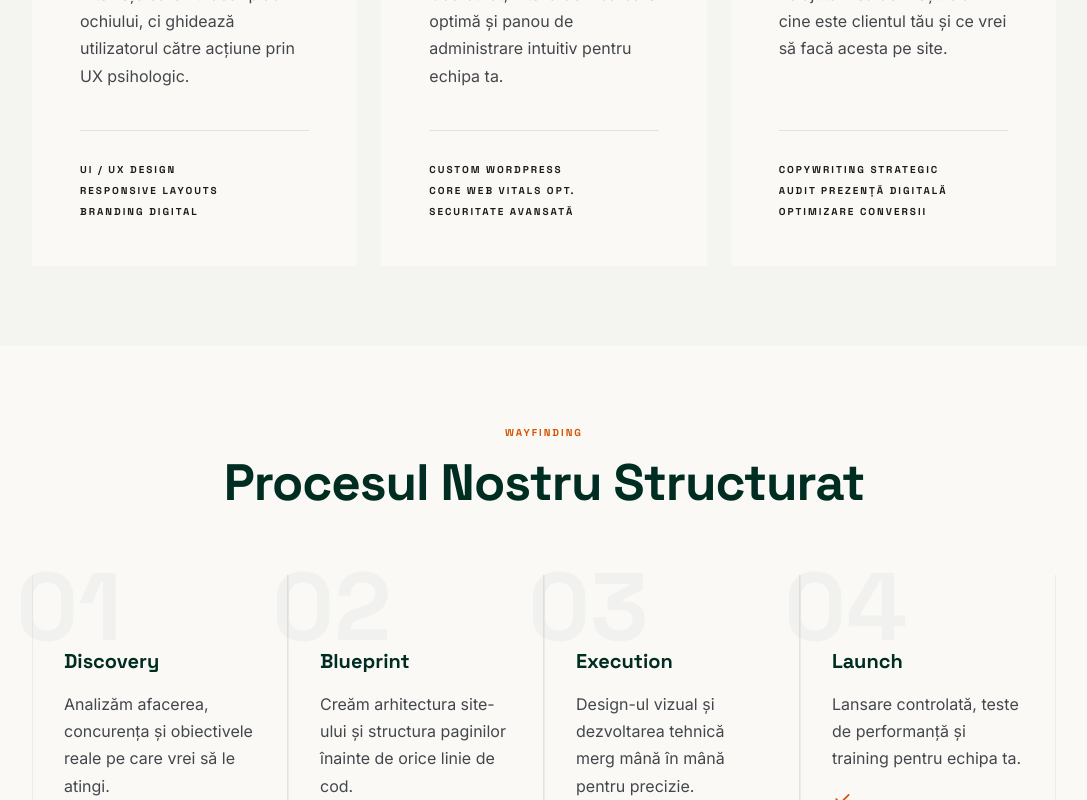
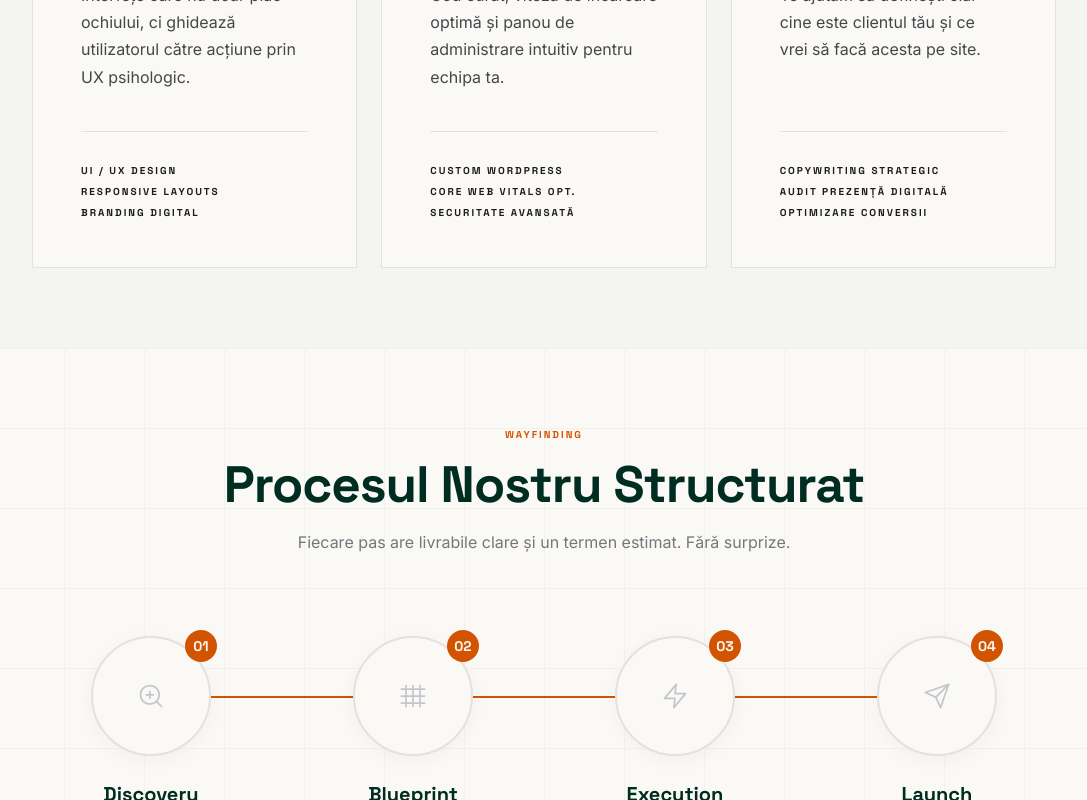
Before and after one commit to mitrescuvasile300/bbl-sites, a React (Vite) app: page / in a window 1280 px wide. Shown: the part 2000-2800 px from the top of the page, without its empty margins (96-1183 px from the left). Built offline with nearby package versions, Linux system fonts and the light colour scheme.

Commit message:
v9: bigger logo header, fix service hover text visibility, premium process infographic

```diff
--- a/src/components/Navbar.tsx
+++ b/src/components/Navbar.tsx
@@ -41,7 +41,7 @@ export default function Navbar() {
             <img
               src="/logo-bbl-nav.png"
               alt="BBL Sites"
-              style={{ height: '32px', width: 'auto', objectFit: 'contain' }}
+              style={{ height: '44px', width: 'auto', objectFit: 'contain' }}
             />
           </Link>
           <div className="hidden md:flex items-center gap-10">
--- a/src/pages/Home.tsx
+++ b/src/pages/Home.tsx
@@ -23,6 +23,7 @@ function Navbar() {
     { label: 'Servicii', href: '#servicii' },
     { label: 'Proces', href: '#proces' },
     { label: 'Portofoliu', href: '#portofoliu' },
+    { label: 'Cine suntem', href: '#despre' },
     { label: 'Contact', href: '#contact' },
   ];
 
@@ -40,7 +41,7 @@ function Navbar() {
             <img
               src="/logo-bbl-nav.png"
               alt="BBL Sites"
-              style={{ height: '32px', width: 'auto', objectFit: 'contain' }}
+              style={{ height: '44px', width: 'auto', objectFit: 'contain' }}
             />
           </a>
           <div className="hidden md:flex items-center gap-10">
@@ -378,28 +379,31 @@ function ServicesSection() {
               className="service-card p-10 md:p-12 relative flex flex-col h-full group cursor-pointer"
               style={{
                 backgroundColor: '#FAF9F5',
+                border: '1px solid #E3E2DF',
                 transition: 'all 0.5s cubic-bezier(0.16, 1, 0.3, 1)',
               }}
               onMouseEnter={(e) => {
                 e.currentTarget.style.backgroundColor = '#002D21';
+                e.currentTarget.style.borderColor = '#002D21';
               }}
               onMouseLeave={(e) => {
                 e.currentTarget.style.backgroundColor = '#FAF9F5';
+                e.currentTarget.style.borderColor = '#E3E2DF';
               }}
             >
-              <span className="text-micro mb-10 block transition-colors duration-500" style={{ color: '#D35400' }}>
+              <span className="text-micro mb-10 block text-[#D35400] transition-colors duration-500 group-hover:text-[#FF854A]">
                 {s.num}
               </span>
-              <h3 className="font-headline font-bold text-2xl mb-5 transition-colors duration-500 group-hover:text-white" style={{ color: '#002D21' }}>
+              <h3 className="font-headline font-bold text-2xl mb-5 text-[#002D21] transition-colors duration-500 group-hover:text-white">
                 {s.title}
               </h3>
-              <p className="text-body text-sm mb-10 transition-colors duration-500 group-hover:text-white/60" style={{ color: '#43474C' }}>
+              <p className="text-body text-sm mb-10 text-[#43474C] transition-colors duration-500 group-hover:text-white/70">
                 {s.desc}
               </p>
-              <div className="mt-auto pt-8 transition-colors duration-500" style={{ borderTop: '1px solid #E3E2DF' }}>
+              <div className="mt-auto pt-8 border-t border-[#E3E2DF] transition-colors duration-500 group-hover:border-white/10">
                 <ul className="space-y-2">
                   {s.items.map((item) => (
-                    <li key={item} className="text-micro transition-colors duration-500 group-hover:text-white/80" style={{ color: '#1B1C1A' }}>
+                    <li key={item} className="text-micro text-[#1B1C1A] transition-colors duration-500 group-hover:text-white/80">
                       {item}
                     </li>
                   ))}
@@ -413,22 +417,44 @@ function ServicesSection() {
   );
 }
 
-/* ─────────────── Process Roadmap ─────────────── */
+/* ─────────────── Process Roadmap (Premium) ─────────────── */
 function ProcessSection() {
   const sectionRef = useRef<HTMLDivElement>(null);
+  const stepsRef = useRef<HTMLDivElement>(null);
 
   useLayoutEffect(() => {
     const ctx = gsap.context(() => {
+      // Header animation
+      gsap.fromTo(
+        '.process-header',
+        { opacity: 0, y: 30 },
+        {
+          opacity: 1, y: 0, duration: 0.8, ease: 'expo.out',
+          scrollTrigger: { trigger: sectionRef.current, start: 'top 80%' },
+        }
+      );
+
+      // Timeline bar animation
+      gsap.fromTo(
+        '.timeline-progress',
+        { scaleX: 0 },
+        {
+          scaleX: 1, duration: 1.5, ease: 'expo.out',
+          scrollTrigger: { trigger: stepsRef.current, start: 'top 80%' },
+        }
+      );
+
+      // Steps stagger
       gsap.fromTo(
         (sectionRef.current ? Array.from(sectionRef.current.querySelectorAll('.process-step')) : []),
-        { opacity: 0, y: 40 },
+        { opacity: 0, y: 50 },
         {
           opacity: 1,
           y: 0,
-          duration: 0.7,
-          stagger: 0.12,
+          duration: 0.8,
+          stagger: 0.2,
           ease: 'expo.out',
-          scrollTrigger: { trigger: sectionRef.current, start: 'top 75%' },
+          scrollTrigger: { trigger: stepsRef.current, start: 'top 75%' },
         }
       );
     }, sectionRef);
@@ -436,58 +462,137 @@ function ProcessSection() {
   }, []);
 
   const steps = [
-    { num: '01', title: 'Discovery', desc: 'Analizăm afacerea, concurența și obiectivele reale pe care vrei să le atingi.' },
-    { num: '02', title: 'Blueprint', desc: 'Creăm arhitectura site-ului și structura paginilor înainte de orice linie de cod.' },
-    { num: '03', title: 'Execution', desc: 'Design-ul vizual și dezvoltarea tehnică merg mână în mână pentru precizie.' },
-    { num: '04', title: 'Launch', desc: 'Lansare controlată, teste de performanță și training pentru echipa ta.' },
+    {
+      num: '01',
+      title: 'Discovery',
+      desc: 'Analizăm afacerea, concurența și obiectivele reale pe care vrei să le atingi.',
+      icon: (
+        <svg width="28" height="28" viewBox="0 0 24 24" fill="none" stroke="currentColor" strokeWidth="1.5" strokeLinecap="round" strokeLinejoin="round">
+          <circle cx="11" cy="11" r="8"/><path d="m21 21-4.35-4.35"/><path d="M11 8v6M8 11h6"/>
+        </svg>
+      ),
+    },
+    {
+      num: '02',
+      title: 'Blueprint',
+      desc: 'Creăm arhitectura site-ului și structura paginilor înainte de orice linie de cod.',
+      icon: (
+        <svg width="28" height="28" viewBox="0 0 24 24" fill="none" stroke="currentColor" strokeWidth="1.5" strokeLinecap="round" strokeLinejoin="round">
+          <path d="M2 6h20M2 12h20M2 18h20"/><path d="M6 3v18"/><path d="M12 3v18"/><path d="M18 3v18"/>
+        </svg>
+      ),
+    },
+    {
+      num: '03',
+      title: 'Execution',
+      desc: 'Design-ul vizual și dezvoltarea tehnică merg mână în mână pentru precizie.',
+      icon: (
+        <svg width="28" height="28" viewBox="0 0 24 24" fill="none" stroke="currentColor" strokeWidth="1.5" strokeLinecap="round" strokeLinejoin="round">
+          <polygon points="13 2 3 14 12 14 11 22 21 10 12 10 13 2"/>
+        </svg>
+      ),
+    },
+    {
+      num: '04',
+      title: 'Launch',
+      desc: 'Lansare controlată, teste de performanță și training pentru echipa ta.',
+      icon: (
+        <svg width="28" height="28" viewBox="0 0 24 24" fill="none" stroke="currentColor" strokeWidth="1.5" strokeLinecap="round" strokeLinejoin="round">
+          <path d="M22 2L11 13M22 2l-7 20-4-9-9-4 20-7z"/>
+        </svg>
+      ),
+    },
   ];
 
   return (
-    <section ref={sectionRef} id="proces" className="section-padding" style={{ backgroundColor: '#FAF9F5' }}>
-      <div className="content-max-width" style={{ padding: '0 clamp(24px, 5vw, 80px)' }}>
-        <div className="mb-16 text-center">
+    <section ref={sectionRef} id="proces" className="section-padding relative overflow-hidden" style={{ backgroundColor: '#FAF9F5' }}>
+      {/* Subtle background grid */}
+      <div className="absolute inset-0 pointer-events-none opacity-[0.03]">
+        <div className="h-full w-full" style={{
+          backgroundImage: 'linear-gradient(#002D21 1px, transparent 1px), linear-gradient(90deg, #002D21 1px, transparent 1px)',
+          backgroundSize: '80px 80px'
+        }} />
+      </div>
+
+      <div className="content-max-width relative z-10" style={{ padding: '0 clamp(24px, 5vw, 80px)' }}>
+        {/* Header */}
+        <div className="process-header text-center mb-20">
           <span className="text-micro mb-4 block" style={{ color: '#D35400' }}>Wayfinding</span>
-          <h2 className="text-h1" style={{ color: '#002D21' }}>Procesul Nostru Structurat</h2>
+          <h2 className="text-h1 mb-4" style={{ color: '#002D21' }}>Procesul Nostru Structurat</h2>
+          <p className="text-body" style={{ color: '#74777D', maxWidth: '500px', margin: '0 auto' }}>
+            Fiecare pas are livrabile clare și un termen estimat. Fără surprize.
+          </p>
         </div>
 
-        <div className="relative">
-          <div className="absolute inset-0 grid grid-cols-1 md:grid-cols-4 pointer-events-none opacity-5">
-            {[0, 1, 2, 3].map((i) => (
-              <div key={i} className="border-l border-r" style={{ borderColor: '#002D21' }} />
+        {/* Steps with connecting line */}
+        <div ref={stepsRef} className="relative">
+          {/* Connecting horizontal line (desktop only) */}
+          <div className="hidden md:block absolute top-[60px] left-[12.5%] right-[12.5%] h-[2px]" style={{ backgroundColor: '#E3E2DF' }}>
+            <div className="timeline-progress h-full origin-left" style={{ backgroundColor: '#D35400', width: '100%' }} />
+          </div>
+
+          <div className="grid grid-cols-1 md:grid-cols-4 gap-8 md:gap-6 relative z-10">
+            {steps.map((step, i) => (
+              <div
+                key={step.num}
+                className="process-step group"
+              >
+                {/* Step number circle */}
+                <div className="flex flex-col items-center text-center">
+                  <div
+                    className="w-[120px] h-[120px] rounded-full flex items-center justify-center mb-6 relative transition-all duration-500 group-hover:scale-110 group-hover:shadow-lg"
+                    style={{
+                      backgroundColor: '#FAF9F5',
+                      border: '2px solid #E3E2DF',
+                      boxShadow: '0 4px 20px rgba(0,0,0,0.04)'
+                    }}
+                  >
+                    <div className="transition-colors duration-500 group-hover:text-[#D35400]" style={{ color: '#C4C6CD' }}>
+                      {step.icon}
+                    </div>
+                    {/* Number badge */}
+                    <div
+                      className="absolute -top-2 -right-2 w-8 h-8 rounded-full flex items-center justify-center font-headline font-bold text-sm"
+                      style={{ backgroundColor: '#D35400', color: '#FAF9F5' }}
+                    >
+                      {step.num}
+                    </div>
+                  </div>
+
+                  {/* Content */}
+                  <div className="space-y-3 max-w-[240px]">
+                    <h4 className="font-headline font-bold text-xl transition-colors duration-500 group-hover:text-[#D35400]" style={{ color: '#002D21' }}>
+                      {step.title}
+                    </h4>
+                    <p className="text-body text-sm leading-relaxed" style={{ color: '#74777D' }}>
+                      {step.desc}
+                    </p>
+                  </div>
+                </div>
+
+                {/* Arrow connector (mobile) */}
+                {i < 3 && (
+                  <div className="flex justify-center my-6 md:hidden">
+                    <svg width="20" height="20" viewBox="0 0 24 24" fill="none" stroke="#D35400" strokeWidth="2" strokeLinecap="round" strokeLinejoin="round">
+                      <path d="M12 5v14M19 12l-7 7-7-7" />
+                    </svg>
+                  </div>
+                )}
+              </div>
             ))}
           </div>
 
-          <div className="grid grid-cols-1 md:grid-cols-4 relative z-10">
-            {steps.map((step, i) => (
-              <div
-                key={step.num}
-                className="process-step p-8 relative group"
-                style={{
-                  borderBottom: i < 3 ? '1px solid #E3E2DF' : 'none',
-                  borderRight: i < 3 ? '1px solid #E3E2DF' : 'none',
-                }}
-              >
-                <span
-                  className="absolute -top-4 -left-4 font-headline font-bold text-8xl select-none transition-colors duration-500 group-hover:text-accent-orange/10"
-                  style={{ color: 'rgba(196,198,205,0.15)' }}
-                >
-                  {step.num}
-                </span>
-                <div className="relative pt-10 space-y-4">
-                  <h4 className="font-headline font-bold text-xl" style={{ color: '#002D21' }}>{step.title}</h4>
-                  <p className="text-body text-sm" style={{ color: '#43474C' }}>{step.desc}</p>
-                  {i < 3 ? (
-                    <svg width="20" height="20" viewBox="0 0 24 24" fill="none" stroke="#D35400" strokeWidth="2" strokeLinecap="round" strokeLinejoin="round">
-                      <path d="M5 12h14M12 5l7 7-7 7" />
-                    </svg>
-                  ) : (
-                    <svg width="20" height="20" viewBox="0 0 24 24" fill="none" stroke="#D35400" strokeWidth="2" strokeLinecap="round" strokeLinejoin="round">
-                      <path d="M5 12l5 5L20 7" />
-                    </svg>
-                  )}
-                </div>
-              </div>
-            ))}
+          {/* Duration bar */}
+          <div className="mt-16 flex justify-center">
+            <div
+              className="inline-flex items-center gap-4 px-8 py-4"
+              style={{ backgroundColor: '#002D21', color: '#FAF9F5', borderRadius: '2px' }}
+            >
+              <svg width="20" height="20" viewBox="0 0 24 24" fill="none" stroke="#FF854A" strokeWidth="2" strokeLinecap="round" strokeLinejoin="round">
+                <circle cx="12" cy="12" r="10"/><polyline points="12 6 12 12 16 14"/>
+              </svg>
+              <span className="text-micro font-bold" style={{ color: '#FAF9F5' }}>DURATĂ TOTALĂ ESTIMATĂ: 4-6 SĂPTĂMÂNI</span>
+            </div>
           </div>
         </div>
       </div>
```
